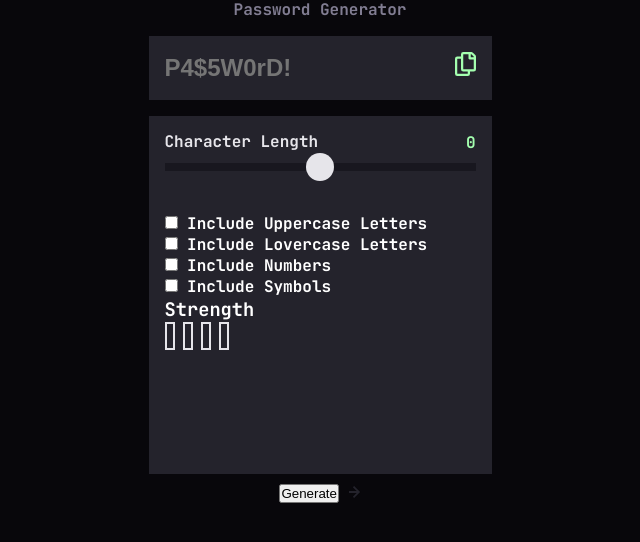
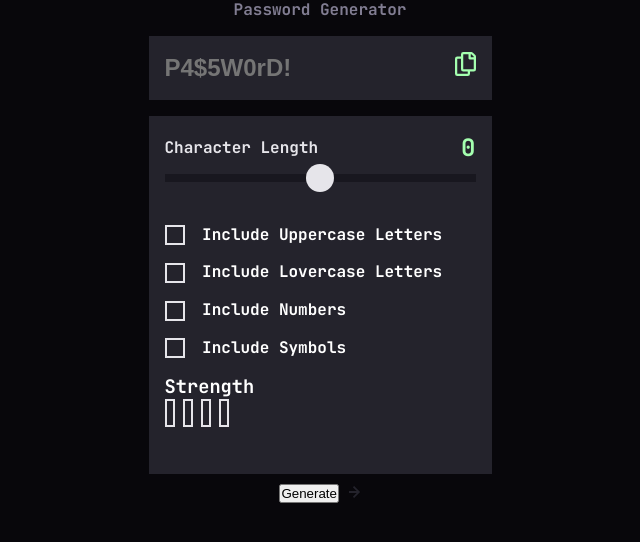
Before and after one commit to kadan-develop/password-generator, a plain HTML site: page index.html in a window 1280 px wide. Shown: the whole page, without its empty margins (320-960 px from the left). Drawn offline with Linux system fonts and the light colour scheme.

Commit message:
update ui

```diff
--- a/index.html
+++ b/index.html
@@ -29,30 +29,38 @@
       <div class="character-pick-container">
         <div class="char-length-container">
           <h2 class="text-preset-4">Character Length</h2>
-          <p class="length-of-char">0</p>
+          <p class="length-of-char text-preset-2">0</p>
         </div>
 
         <input class="char-range-input" type="range" min="0" max="10" />
 
         <div class="choice-inputs-container">
-          <div class="uppercase">
+          <div class="uppercase spacing-200">
             <input type="checkbox" id="uppercase" name="uppercase" />
-            <label for="uppercase">Include Uppercase Letters</label>
+
+            <label class="text-preset-4" for="uppercase"
+              >Include Uppercase Letters</label
+            >
           </div>
 
-          <div class="lovercase">
+          <div class="lovercase spacing-200">
             <input type="checkbox" id="lovercase" name="lovercase" />
-            <label for="lovercase">Include Lovercase Letters</label>
+
+            <label class="text-preset-4" for="lovercase"
+              >Include Lovercase Letters</label
+            >
           </div>
 
-          <div class="number">
+          <div class="number spacing-200">
             <input type="checkbox" id="number" name="number" />
-            <label for="number">Include Numbers</label>
+
+            <label class="text-preset-4" for="number">Include Numbers</label>
           </div>
 
-          <div class="symbols">
+          <div class="symbols spacing-200">
             <input type="checkbox" id="symbols" name="symbols" />
-            <label for="symbols">Include Symbols</label>
+
+            <label class="text-preset-4" for="symbols">Include Symbols</label>
           </div>
         </div>
 
--- a/style.css
+++ b/style.css
@@ -94,7 +94,42 @@ main {
 }
 
 .choice-inputs-container {
+  position: relative;
   margin-top: 2rem;
+  width: 100%;
+
+  label {
+    padding-left: 8px;
+  }
+
+  /* ...existing code... */
+  input[type="checkbox"] {
+    -webkit-appearance: none;
+    appearance: none;
+    width: 20px;
+    height: 20px;
+    border: 2px solid var(--color-grey-200);
+    background-color: transparent;
+    display: inline-block;
+    vertical-align: middle;
+    cursor: pointer;
+    transition: background-color 150ms ease, border-color 150ms ease,
+      box-shadow 150ms ease;
+    position: relative;
+  }
+
+  input[type="checkbox"]:checked {
+    background-color: var(--color-green-200);
+    border-color: var(--color-green-200);
+    background-image: url("./assets/images/check.svg");
+    background-repeat: no-repeat;
+    background-position: center;
+    background-size: 60%;
+  }
+
+  input[type="checkbox"]:hover {
+    border: 2px solid var(--color-green-200);
+  }
 }
 
 .text-preset-1 {
@@ -127,11 +162,12 @@ input[type="range"] {
   width: 100%;
   margin: 10px 0;
   background-color: transparent;
-  -webkit-appearance: none;
+  appearance: none;
 }
 input[type="range"]:focus {
   outline: none;
 }
+
 input[type="range"]::-webkit-slider-runnable-track {
   background: #18171f;
   border: 0;
@@ -195,20 +231,17 @@ input[type="range"]::-ms-thumb {
   border-radius: 28px;
   cursor: pointer;
   margin-top: 0px;
-  /*Needed to keep the Edge thumb centred*/
 }
+
 input[type="range"]:focus::-ms-fill-lower {
   background: #18171f;
 }
 input[type="range"]:focus::-ms-fill-upper {
   background: #1d1b25;
 }
-/*TODO: Use one of the selectors from https://stackoverflow.com/a/20541859/7077589 and figure out
-how to remove the virtical space around the range input in IE*/
+
 @supports (-ms-ime-align: auto) {
-  /* Pre-Chromium Edge only styles, selector taken from hhttps://stackoverflow.com/a/32202953/7077589 */
   input[type="range"] {
     margin: 0;
-    /*Edge starts the margin from the thumb, not the track as other browsers do*/
   }
 }
```
Also changed, not shown: assets/images/Screenshot from 2025-12-29 15-14-49.png (added), assets/images/check.svg (added).
